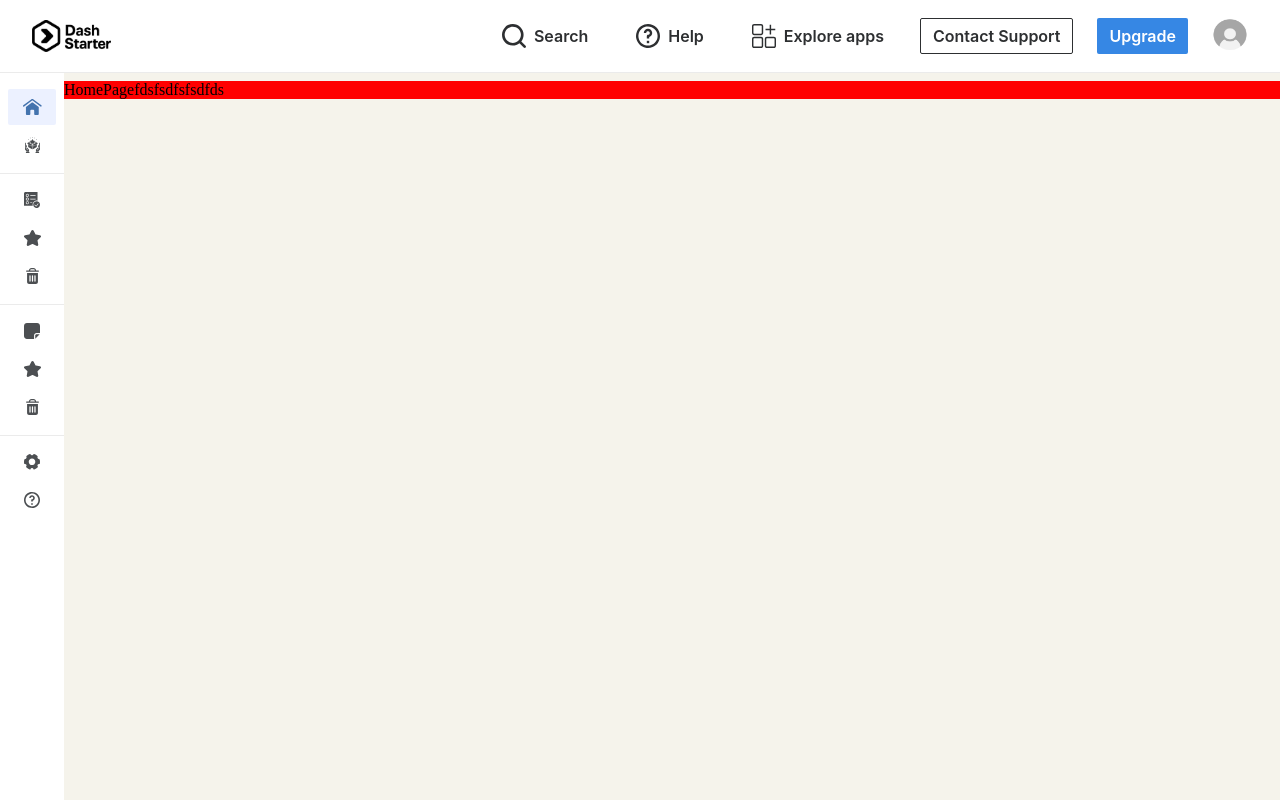
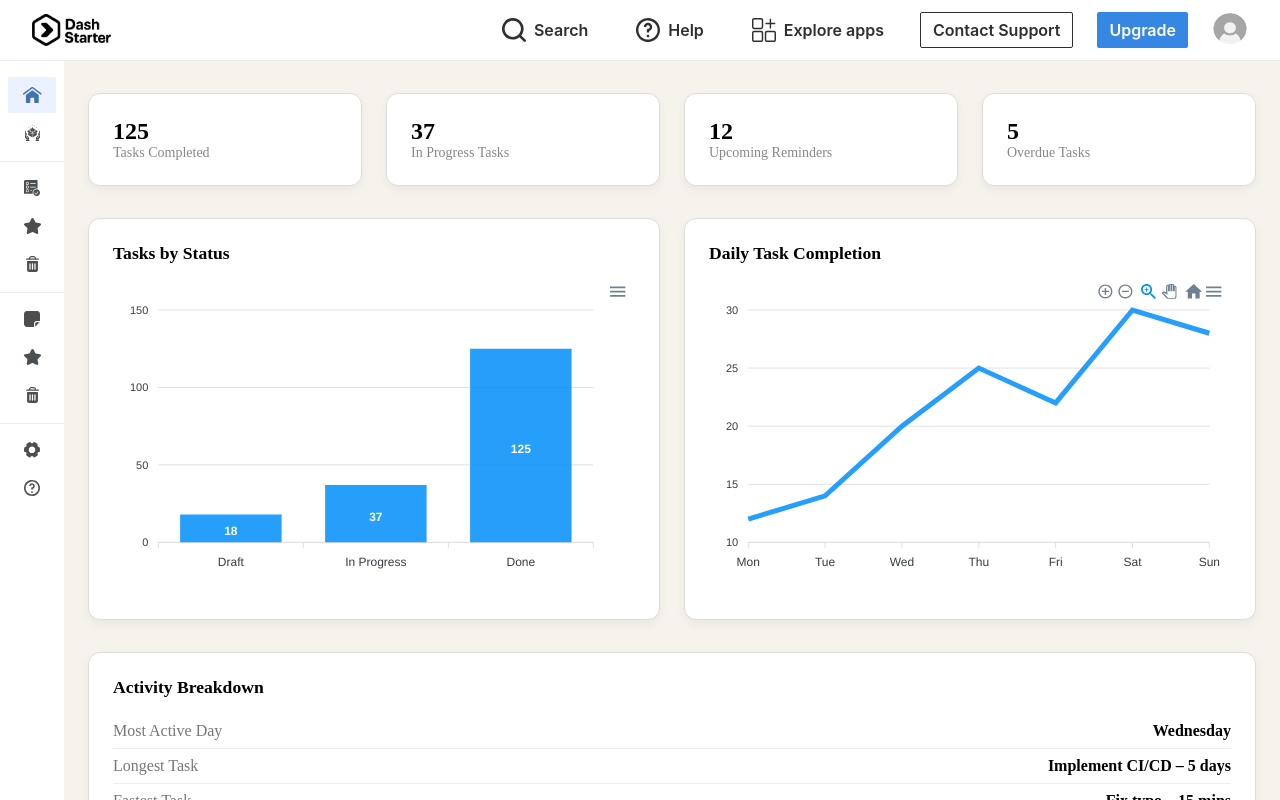
Before and after one commit to Abdelazizkb/react-best-practices, a React (Vite) app: page /dashboard/home in a window 1280 px wide. Shown: the top 800 px of the page. Built offline with nearby package versions, Linux system fonts and the light colour scheme.

Commit message:
add cards

```diff
--- /dev/null
+++ b/src/features/dashboard/home/card.tsx
@@ -0,0 +1,10 @@
+import type { PropsWithChildren } from "react";
+import styles from "./styles.module.scss";
+
+const Card: React.FC<PropsWithChildren> = ({ children }) => (
+  <div className={styles.customCard}>
+    <div>{children}</div>
+  </div>
+);
+
+export default Card;
--- a/src/features/dashboard/home/index.tsx
+++ b/src/features/dashboard/home/index.tsx
@@ -1,9 +1,86 @@
-const HomePage = () => {
+import React from "react";
+import Chart from "react-apexcharts";
+import styles from "./styles.module.scss";
+import Card from "./card";
+
+const DashboardStatistics = () => {
+  const taskStats = [
+    { label: "Tasks Completed", value: 125 },
+    { label: "In Progress Tasks", value: 37 },
+    { label: "Upcoming Reminders", value: 12 },
+    { label: "Overdue Tasks", value: 5 },
+  ];
+
+  const barChartOptions = {
+    chart: { type: "bar" },
+    xaxis: { categories: ["Draft", "In Progress", "Done"] },
+  };
+  const barChartSeries = [{ name: "Tasks", data: [18, 37, 125] }];
+
+  const lineChartOptions = {
+    chart: { type: "line" },
+    xaxis: { categories: ["Mon", "Tue", "Wed", "Thu", "Fri", "Sat", "Sun"] },
+  };
+  const lineChartSeries = [
+    { name: "Tasks Completed", data: [12, 14, 20, 25, 22, 30, 28] },
+  ];
+
+  const activityBreakdown = [
+    { category: "Most Active Day", value: "Wednesday" },
+    { category: "Longest Task", value: "Implement CI/CD – 5 days" },
+    { category: "Fastest Task", value: "Fix typo – 15 mins" },
+    { category: "Average Duration", value: "1.7 days" },
+    { category: "Repeating Tasks Active", value: 23 },
+  ];
+
   return (
-    <div style={{ backgroundColor: "red", width: "vw", height: "vh" }}>
-      HomePagefdsfsdfsfsdfds
+    <div className={styles.dashboardStatistics}>
+      {/* Top Section - Overview Cards */}
+      <div className={styles.overviewGrid}>
+        {taskStats.map((stat, i) => (
+          <Card key={i}>
+            <h3 className={styles.statValue}>{stat.value}</h3>
+            <p className={styles.statLabel}>{stat.label}</p>
+          </Card>
+        ))}
+      </div>
+
+      {/* Middle Section - Visual Analytics */}
+      <div className={styles.chartsGrid}>
+        <Card>
+          <h3 className={styles.chartTitle}>Tasks by Status</h3>
+          <Chart
+            options={barChartOptions}
+            series={barChartSeries}
+            type="bar"
+            height={300}
+          />
+        </Card>
+        <Card>
+          <h3 className={styles.chartTitle}>Daily Task Completion</h3>
+          <Chart
+            options={lineChartOptions}
+            series={lineChartSeries}
+            type="line"
+            height={300}
+          />
+        </Card>
+      </div>
+
+      {/* Bottom Section - Activity Breakdown */}
+      <Card>
+        <h3 className={styles.chartTitle}>Activity Breakdown</h3>
+        <ul className={styles.activityList}>
+          {activityBreakdown.map((item, i) => (
+            <li key={i} className={styles.activityItem}>
+              <span className={styles.activityLabel}>{item.category}</span>
+              <span className={styles.activityValue}>{item.value}</span>
+            </li>
+          ))}
+        </ul>
+      </Card>
     </div>
   );
 };
 
-export default HomePage;
+export default DashboardStatistics;
--- /dev/null
+++ b/src/features/dashboard/home/styles.module.scss
@@ -0,0 +1,82 @@
+.customCard {
+  border: 1px solid #ddd;
+  border-radius: 12px;
+  box-shadow: 0 4px 10px rgba(0, 0, 0, 0.05);
+  background: #fff;
+
+  > div {
+    padding: 1.5rem;
+  }
+}
+
+.dashboardStatistics {
+  padding: 1.5rem;
+  display: flex;
+  flex-direction: column;
+  gap: 2rem;
+}
+
+.overviewGrid {
+  display: grid;
+  grid-template-columns: repeat(auto-fit, minmax(200px, 1fr));
+  gap: 1.5rem;
+}
+
+.chartsGrid {
+  display: grid;
+  grid-template-columns: 1fr 1fr;
+  gap: 1.5rem;
+
+  @media (max-width: 768px) {
+    grid-template-columns: 1fr;
+  }
+}
+
+.card {
+  border: 1px solid #ddd;
+  border-radius: 12px;
+  box-shadow: 0 4px 10px rgba(0, 0, 0, 0.05);
+  background-color: #fff;
+  overflow: hidden;
+}
+
+.cardContent {
+  padding: 1.5rem;
+}
+
+.statValue {
+  font-size: 1.5rem;
+  font-weight: bold;
+}
+
+.statLabel {
+  color: #888;
+  font-size: 0.875rem;
+}
+
+.chartTitle {
+  font-size: 1.1rem;
+  margin-bottom: 1rem;
+  font-weight: 600;
+}
+
+.activityList {
+  list-style: none;
+  margin: 0;
+  padding: 0;
+}
+
+.activityItem {
+  display: flex;
+  justify-content: space-between;
+  padding: 0.5rem 0;
+  border-bottom: 1px solid #eee;
+}
+
+.activityLabel {
+  color: #777;
+}
+
+.activityValue {
+  font-weight: 600;
+}
```
